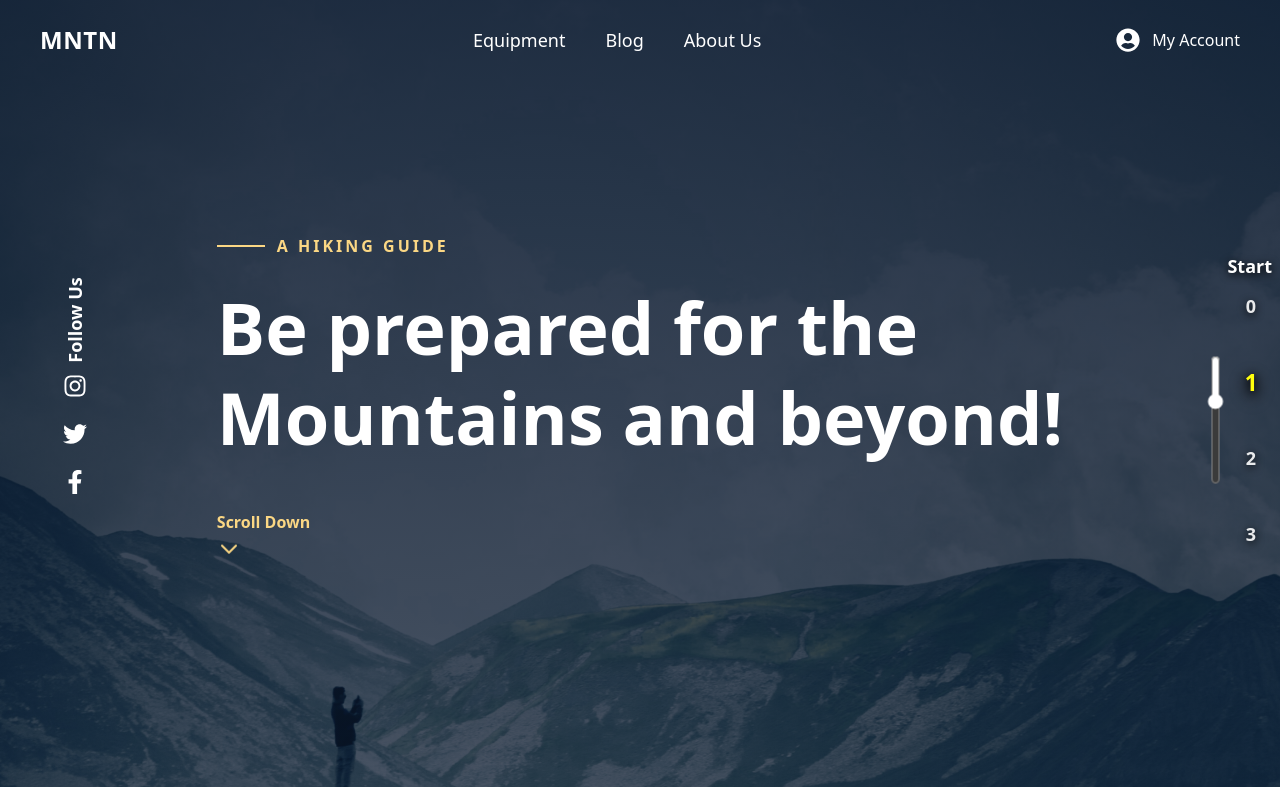
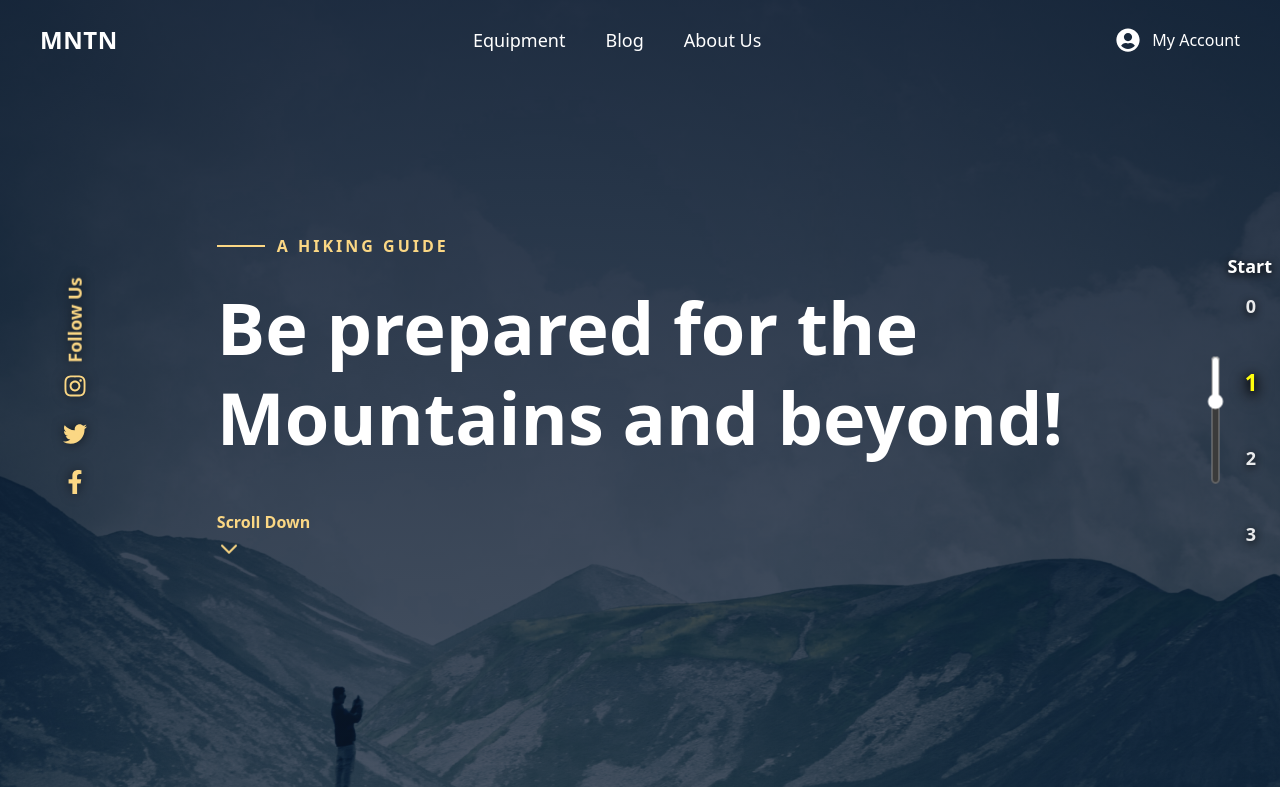
Before and after one commit to adnan-jamil-works/Hike, a React (Vite) app: page / in a window 1280 px wide. Shown: the top 787 px of the page. Built offline with nearby package versions, Linux system fonts and the light colour scheme.

Commit message:
Update SocialMedia.jsx

```diff
--- a/src/SocialMedia.jsx
+++ b/src/SocialMedia.jsx
@@ -1,12 +1,16 @@
 import React from "react";
 import { FaInstagram, FaTwitter, FaFacebookF } from "react-icons/fa";
+
 function SocialMedia() {
   return (
     <div className="fixed top-1/2 left-0 sm:left-8 -translate-y-1/2 z-50 flex flex-col items-center gap-4 sm:gap-6">
-      <h2 className="text-white font-bold text-sm sm:text-lg mb-2 sm:mb-4 rotate-[-90deg] origin-center">
+      {/* Rotated heading */}
+      <h2 className="text-[#FBD784] drop-shadow-[0_0_6px_rgba(0,0,0,0.6)] font-bold text-sm sm:text-lg mb-2 sm:mb-4 rotate-[-90deg] origin-center">
         Follow Us
       </h2>
-      <div className="flex flex-col gap-4 sm:gap-6 text-white text-xl sm:text-2xl">
+
+      {/* Social icons */}
+      <div className="flex flex-col gap-4 sm:gap-6 text-[#FBD784] text-xl sm:text-2xl drop-shadow-[0_0_6px_rgba(0,0,0,0.6)]">
         <a
           href="https://instagram.com"
           target="_blank"
```
